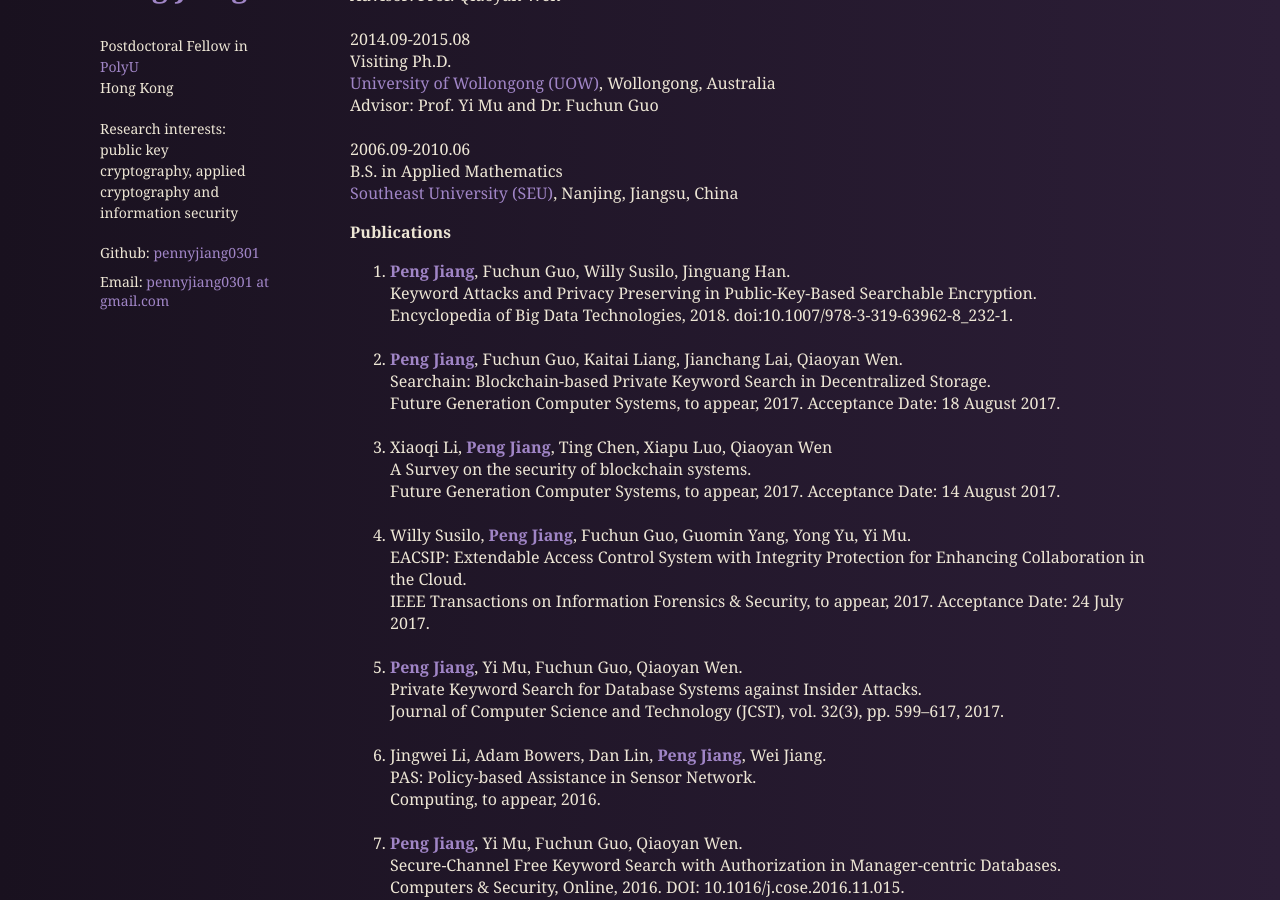
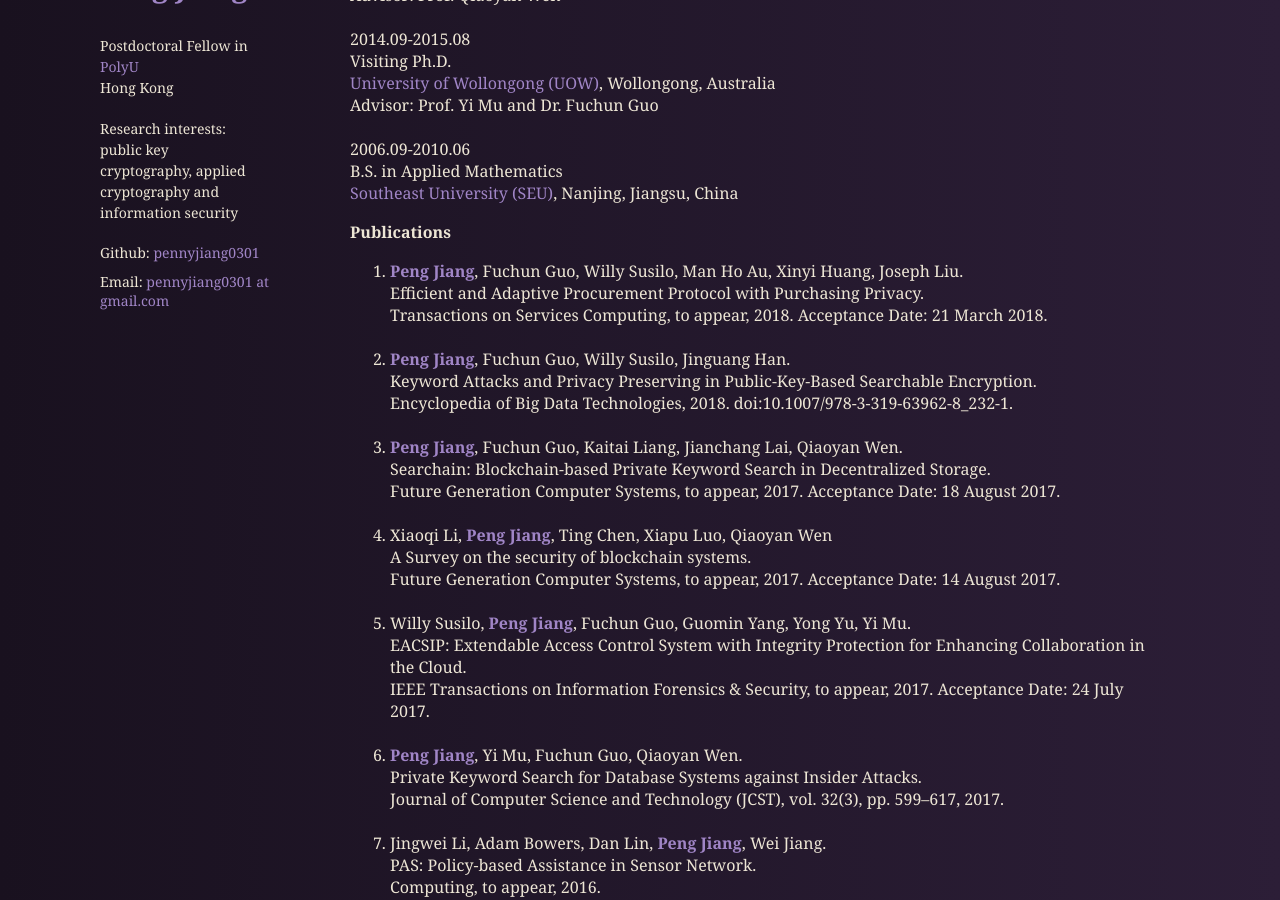
Before and after one commit to pennyjiang0301/pennyjiang0301.github.io, a Jekyll site: the page built from index.html, in a window 1280 px wide and 900 px high, scrolled down 326 px. Built offline with Jekyll 4.4.1, drawn with Linux system fonts in a browser that asks for light colours.

Commit message:
Update index.html

```diff
--- a/index.html
+++ b/index.html
@@ -62,6 +62,12 @@ title: Home
     <strong>Publications</strong>
 	</p>
 	<ol>
+		<li><a href=https://pennyjiang0301.github.io><strong>Peng Jiang</strong></a>, Fuchun Guo, Willy Susilo, Man Ho Au, Xinyi Huang, Joseph Liu. <br/>
+			Efficient and Adaptive Procurement Protocol with Purchasing Privacy. <br/>
+			Transactions on Services Computing, to appear, 2018. Acceptance Date: 21 March 2018. </li>
+		<br/>
+
+
 		<li><a href=https://pennyjiang0301.github.io><strong>Peng Jiang</strong></a>, Fuchun Guo, Willy Susilo, Jinguang Han. <br/>
 			Keyword Attacks and Privacy Preserving in Public-Key-Based Searchable Encryption. <br/>
 			Encyclopedia of Big Data Technologies, 2018. doi:10.1007/978-3-319-63962-8_232-1. </li>
```
